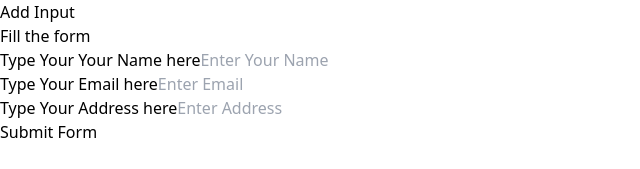
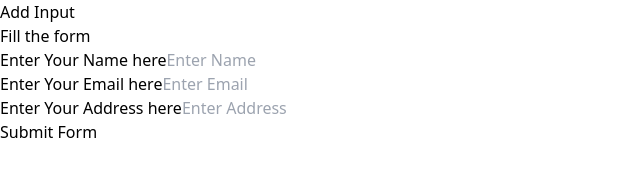
Before and after one commit to hasibulislamha01/Gatherly, a Next.js app: page / in a window 1280 px wide. Shown: the top 169 px of the page, without its empty margins (0-640 px from the left). Built offline with nearby package versions, Linux system fonts and the light colour scheme.

Commit message:
validation for same name added (user can not add the same name twice as input field name)

```diff
--- a/src/app/page.tsx
+++ b/src/app/page.tsx
@@ -1,4 +1,4 @@
-import Form from "@/components/formComponents/Form";
+import Form from "@/components/Form/Form";
 
 export default function Home() {
   return (
--- a/src/components/formComponents/AddInput.tsx
+++ b/src/components/Form/AddInput.tsx
@@ -30,7 +30,7 @@ export default function AddInput({ addInput }: AddInputProps) {
             {
                 addNewInput &&
                 < div className='bg-white space-y-4 py-12 px-10 rounded-lg shadow-lg'>
-                    <h4>Enter Field Details</h4>
+                    <h4 className='font-semibold'>Enter Field Details</h4>
                     <form
                         onSubmit={handleSubmit(submit)}
                         className='flex flex-col gap-4'
@@ -49,6 +49,7 @@ export default function AddInput({ addInput }: AddInputProps) {
                             <option value="radio">Bullet Point</option>
                             <option value="password">password</option>
                             <option value="checkbox">checkbox</option>
+                            <option value="email">email</option>
                         </select>
 
 
--- a/src/components/formComponents/DynamicFormInputs.tsx
+++ b/src/components/Form/DynamicFormInputs.tsx
@@ -2,11 +2,14 @@ import React from 'react'
 import { InputField } from '@/utilities/formData'
 import { useForm } from 'react-hook-form'
 
+
+
 export default function DynamicFormInputs({ data }: { data: InputField[] }) {
-    // console.log(data)
-    const { handleSubmit, register } = useForm()
+
+    const { handleSubmit, register, reset, formState: { errors }, } = useForm()
     const onSubmit = (formData) => {
-        console.log(formData)
+        console.log("submitted data: ", formData)
+        reset()
 
     }
     return (
@@ -18,9 +21,9 @@ export default function DynamicFormInputs({ data }: { data: InputField[] }) {
                     {
                         data?.map(item =>
                             <div key={item.id} className='flex flex-col items-start gap-1'>
-                                <label className='text-sm'>Type Your {item.inputName} here</label>
+                                <label className='text-sm'>Enter Your {item.inputName} here</label>
                                 <input
-                                    {...register(item?.inputName, {required: 'Please fill up the field'})}
+                                    {...register(item?.inputName, {required: true})}
                                     className='py-1 px-2 rounded-lg border border-gray-300 outline-2'
 
                                     placeholder={`Enter ${item.inputName}`}
@@ -31,7 +34,7 @@ export default function DynamicFormInputs({ data }: { data: InputField[] }) {
                     }
                 </div>
                 <button
-                    className='mt-6 w-full  bg-slate-800 text-white py-1 px-3 rounded-md'
+                    className='mt-6 w-full  bg-slate-800 text-white py-1 px-3 rounded-md active:bg-slate-500 transition-all duration-200'
                     type='submit'>Submit Form</button>
             </form>
         </section>
--- a/src/components/formComponents/Form.tsx
+++ b/src/components/Form/Form.tsx
@@ -17,18 +17,24 @@ export default function Form() {
     const [inputData, setInputData] = useState<InputField[]>(data)
 
     function addInput(newInputDetails: InputType) {
-        console.log(inputData, newInputDetails)
+
         const newId = inputData.length + 1
-        const newInput = { id: newId, ...newInputDetails }
-        console.log('adding item', newInput)
-        setInputData([...inputData, newInput])
+        const isNameExisting = inputData.find(item => item.inputName === newInputDetails.inputName)
+
+        if (isNameExisting) {
+            alert('input name is already existing:')
+            return
+        } else {
+            const newInput = { id: newId, ...newInputDetails }
+            console.log('adding item', newInput)
+            setInputData([...inputData, newInput])
+        }
     }
 
     console.log('current inputs are: ', inputData)
     return (
         <section className='w-full flex flex-col md:flex-row items-center justify-center gap-10'>
-
-            <AddInput addInput={addInput}/>
+            <AddInput addInput={addInput} />
             <DynamicFormInputs data={inputData} />
         </section>
     )
--- a/src/utilities/formData.ts
+++ b/src/utilities/formData.ts
@@ -10,13 +10,13 @@ type InputField = {
 const data: InputField[] = [
     {
         id: 1,
-        inputName: 'Your Name',
+        inputName: 'Name',
         type: 'text',
     },
     {
         id: 2,
         inputName: 'Email',
-        type: 'text',
+        type: 'email',
     },
     {
         id: 3,
```
Also changed, not shown: src/app/events/page.tsx (added, +9 -0 lines).
